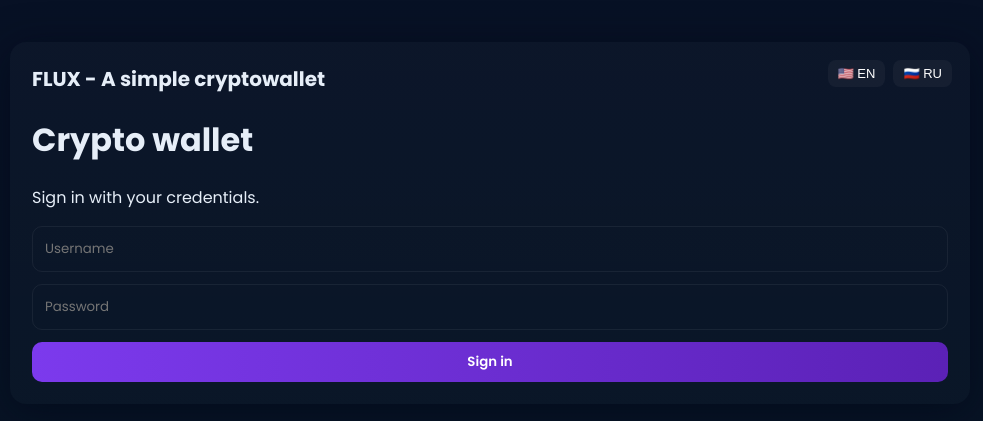
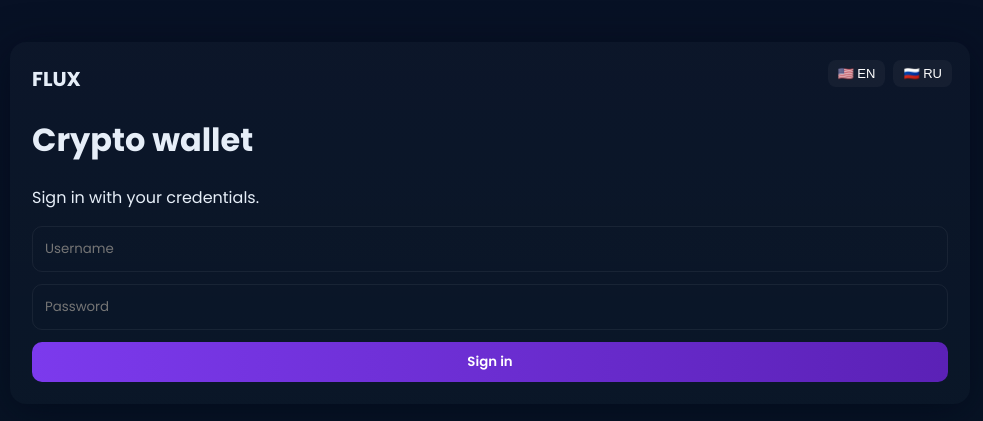
Before and after one commit to neybby/cryptowallet, a plain HTML site: page index.html in a window 1280 px wide. Shown: the part 177-598 px from the top of the page, without its empty margins (150-1133 px from the left). Drawn offline with Linux system fonts and the light colour scheme.

Commit message:
FWEKFWKEKFE

```diff
--- a/index.html
+++ b/index.html
@@ -323,7 +323,7 @@ input[type=number] {
 
 <div id="screen-login">
   <div class="login-header">
-    <div class="logo">FLUX - A simple cryptowallet</div>
+    <div class="logo">FLUX</div>
     <div class="lang-switch">
       <button class="lang-btn" data-lang="en">🇺🇸 EN</button>
       <button class="lang-btn" data-lang="ru">🇷🇺 RU</button>
```
